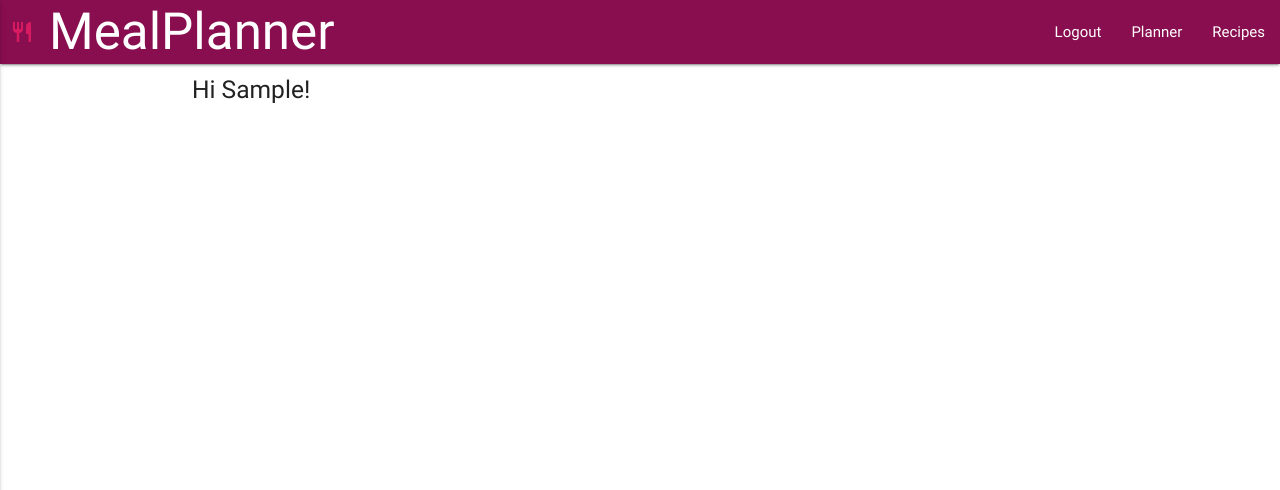
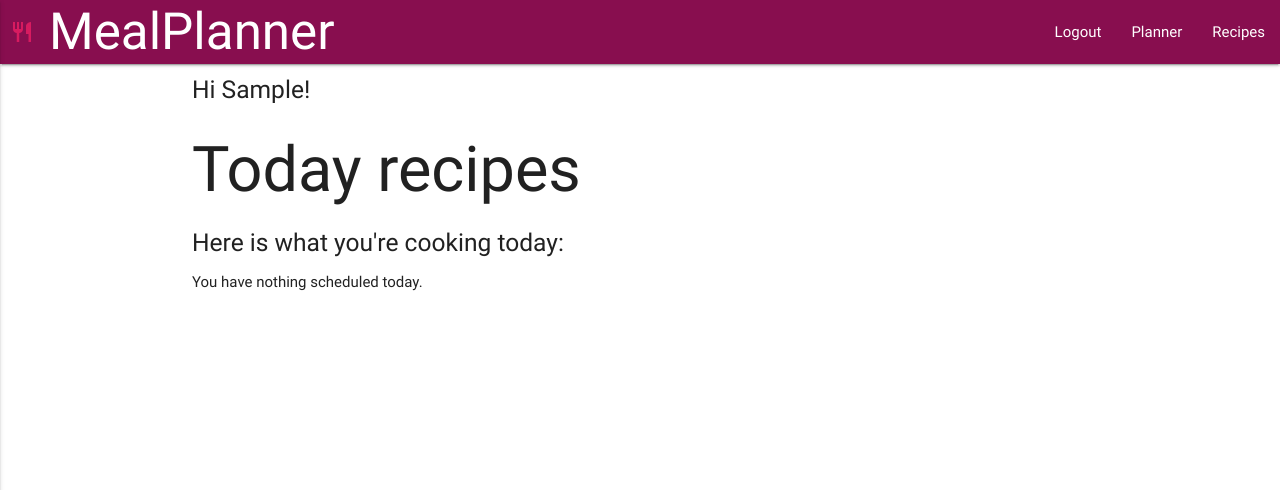
Before and after one commit to Alicja-Malinowska/Meal_Planner, a Flask app: page / in a window 1280 px wide. Shown: the top 490 px of the page. Run offline with Flask 2, Linux system fonts and the light colour scheme; the visitor is signed in with stand-in values (Sample User, id 1); data that the repository does not hold is empty; some libraries are stand-ins or nearby versions.

Commit message:
message displayed if not recipes scheduled for the day

```diff
--- a/app.py
+++ b/app.py
@@ -107,9 +107,12 @@ def home():
     recipes = mongo.db.recipes
     today = TODAY.strftime("%Y-%m-%d")
     today_recipes = []
+    message = ""
     if current_user.is_authenticated:
         today_recipes = recipes.find({'dates':{'$elemMatch':{'$elemMatch':{'$in':[today]}}}, 'owner': current_user.email})
-    return render_template('home.html', today_recipes=today_recipes)
+        if recipes.count_documents({'dates':{'$elemMatch':{'$elemMatch':{'$in':[today]}}}, 'owner': current_user.email}) == 0:
+            message = "You have nothing scheduled today."
+    return render_template('home.html', today_recipes=today_recipes, message=message)
 
 
 @app.route('/registration', methods=['GET', 'POST'])
--- a/templates/home.html
+++ b/templates/home.html
@@ -1,15 +1,18 @@
 {% extends "layout/index.html" %}
 {% block content %}
 <div class="container">
-{% include 'components/flash.html'%}
-{% if current_user.is_authenticated %}
+  {% include 'components/flash.html'%}
+  {% if current_user.is_authenticated %}
   <h5>Hi {{ current_user.first_name}}!</h5>
+  <h1>Today recipes</h1>
+  <h5>Here is what you're cooking today:</h5>
+  <p>{{message}}</p>
   {% for recipe in today_recipes %}
   <p>{{recipe.name}}</p>
   {% endfor %}
-{% else %}
-   This app is awesome!
-{% endif %}
+  {% else %}
+  This app is awesome!
+  {% endif %}
 </div>
 
 
```
